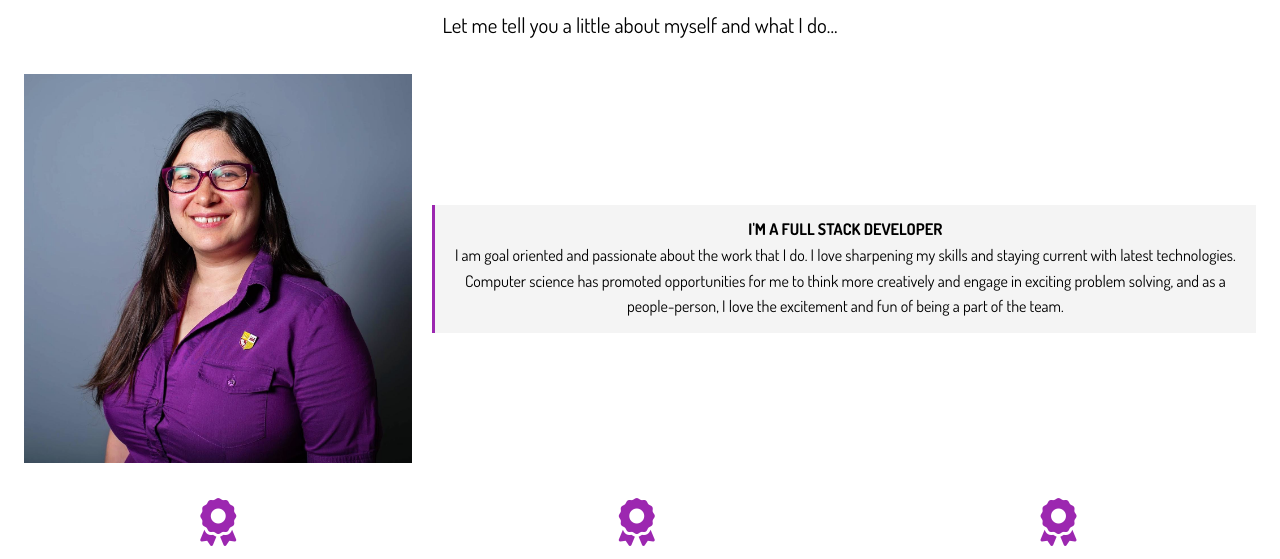
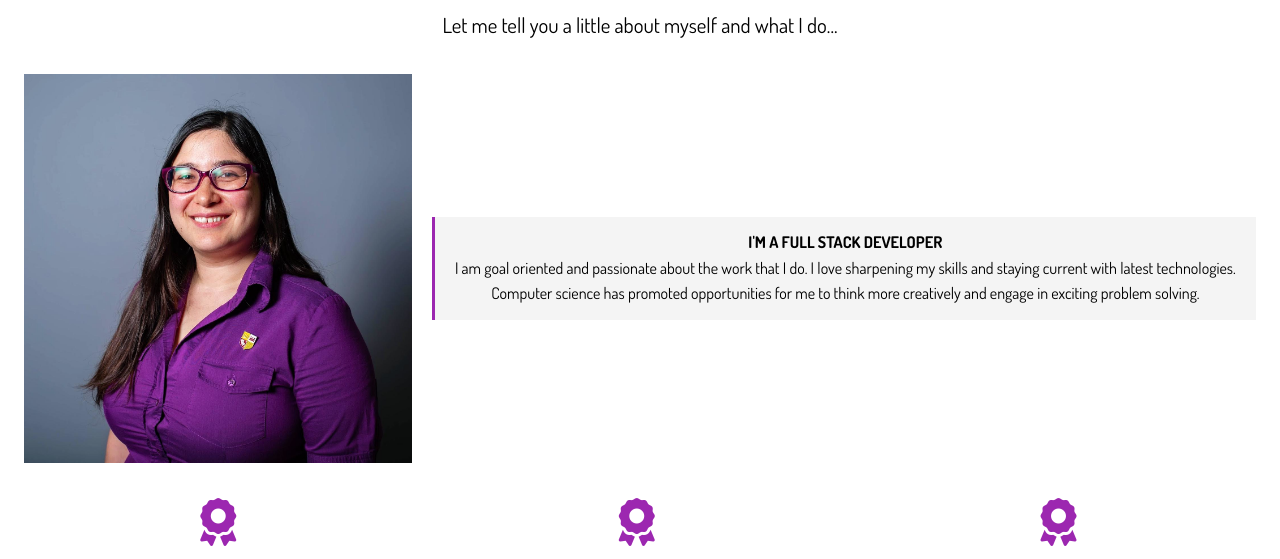
Before and after one commit to SashaVarner/portfolio, a website: page dist/about.html in a window 1280 px wide. Shown: the part 207-766 px from the top of the page. Drawn offline with Linux system fonts and the light colour scheme.

Commit message:
Finalized blurb

```diff
--- a/dist/about.html
+++ b/dist/about.html
@@ -44,7 +44,7 @@
         <div class="bio bg-light">
           <h4>I'm a full stack developer</h4>
           <p>
-            I am goal oriented and passionate about the work that I do. I love sharpening my skills and staying current with latest technologies. Computer science has promoted opportunities for me to think more creatively and engage in exciting problem solving, and as a people-person, I love the excitement and fun of being a part of the team.
+            I am goal oriented and passionate about the work that I do. I love sharpening my skills and staying current with latest technologies. Computer science has promoted opportunities for me to think more creatively and engage in exciting problem solving.
           </p>
         </div>
         <div class="award-1">
```
